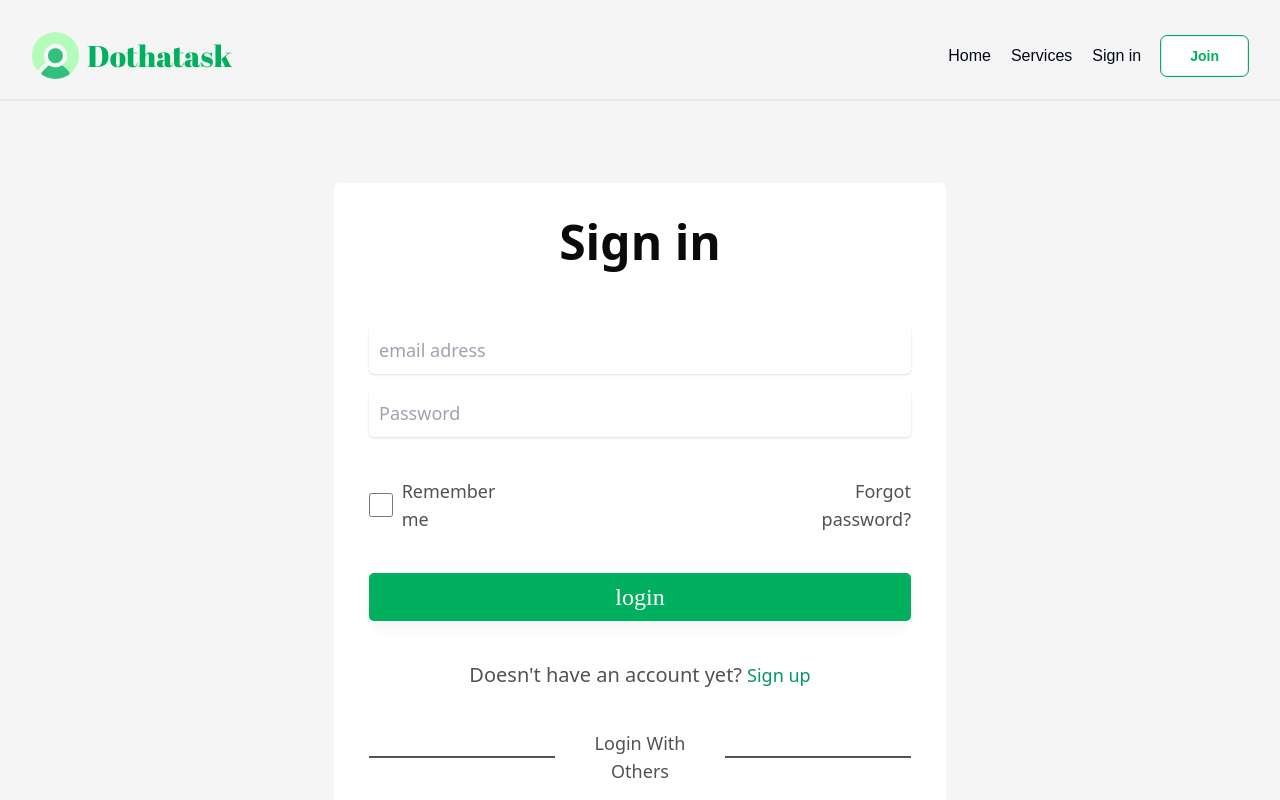
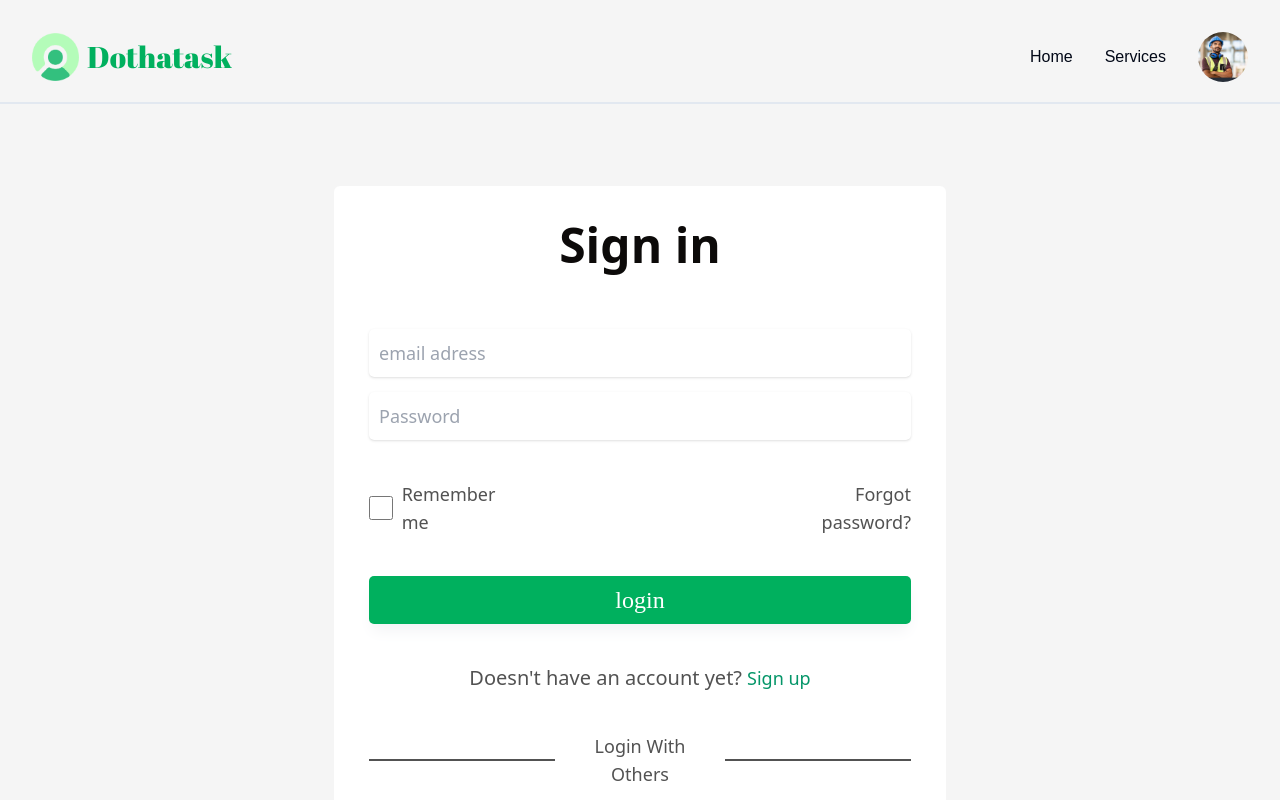
Before and after one commit to OthmanSALAHI/frontend-dothatask, a React (Vite) app: page /login in a window 1280 px wide. Shown: the top 800 px of the page. Built offline with nearby package versions, Linux system fonts and the light colour scheme.

Commit message:
Update LOGGED variable to true in Signin component

```diff
--- a/src/components/Auth/Signin.jsx
+++ b/src/components/Auth/Signin.jsx
@@ -5,6 +5,7 @@ import { useForm } from 'react-hook-form';
 import Errors from '../areas/Errors';
 
 var LOGGED = false
+LOGGED = true
 
 function Signin() {
     const [emailErr, setemailErr] = useState('')
```
